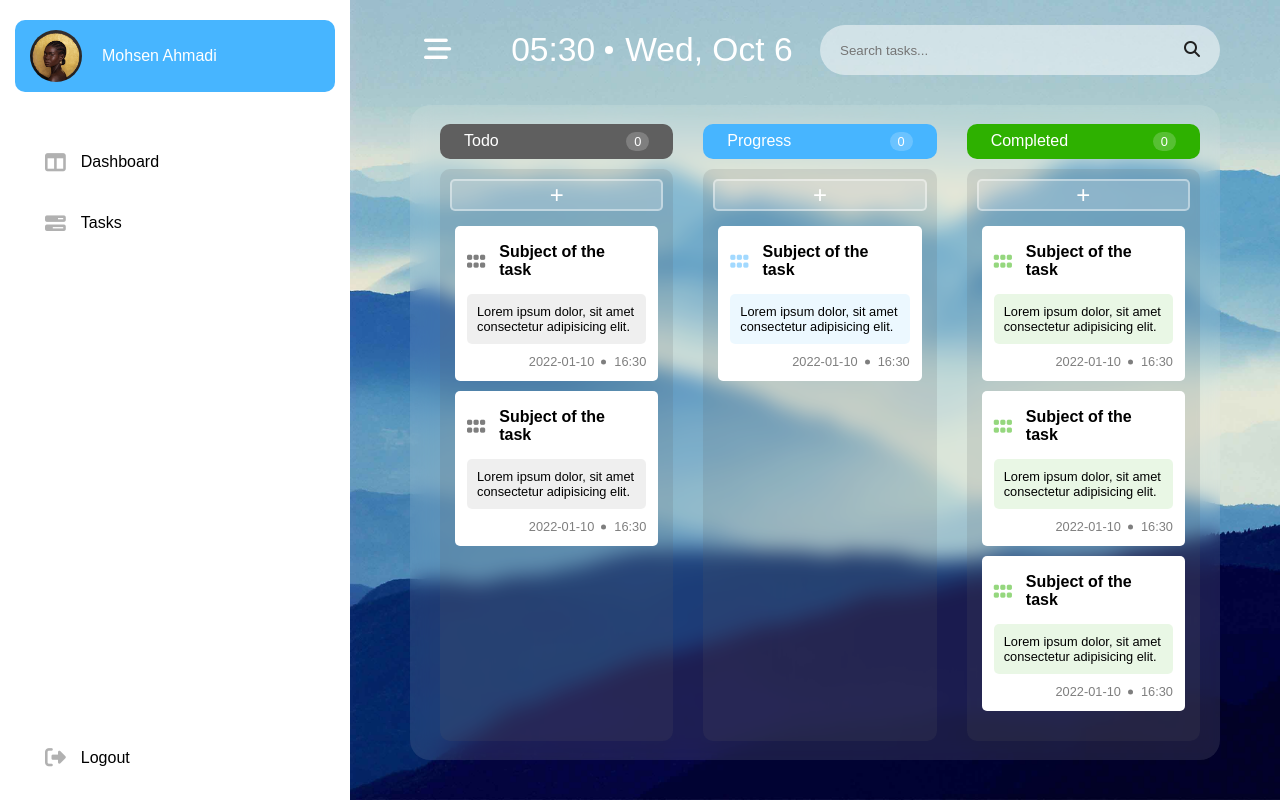
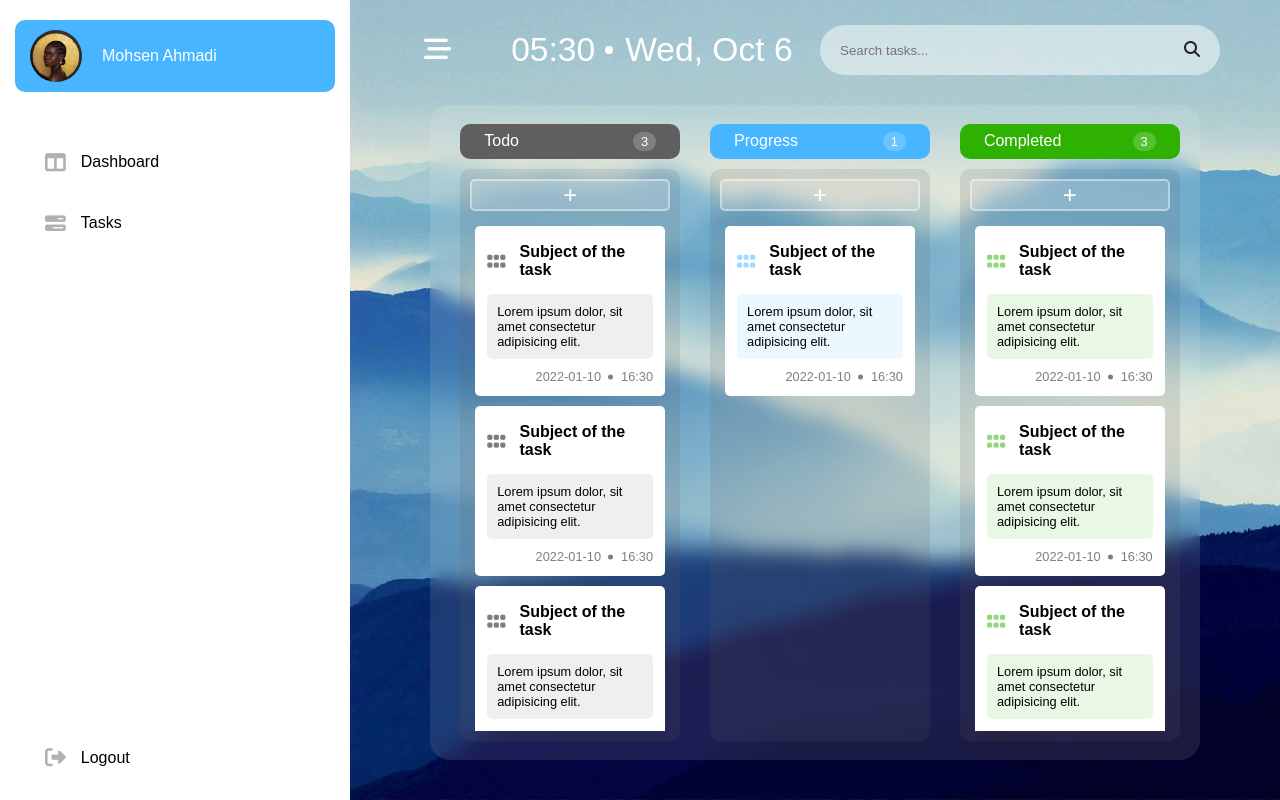
Before and after one commit to mohsen-001/itms-project, a Vue app: page /dashboard in a window 1280 px wide. Built offline with nearby package versions, Linux system fonts and the light colour scheme.

Commit message:
new changes

```diff
--- a/src/components/Task.vue
+++ b/src/components/Task.vue
@@ -1,6 +1,6 @@
 <template>
     <div>
-        <div class="task-bar-item" @click.right.prevent="showMenu">
+        <div class="task-bar-item">
             <div class="task-bar-item-subject">
                 <i class="fa-solid fa-grip"></i>
                 <div class="subject">Subject of the task</div>
@@ -14,14 +14,6 @@
                 <span class="update-time">16:30</span>
             </div>
         </div>
-
-        <div id="right_click" :class="show_menu?'showIt':''" v-show="show_menu">
-            <ul>
-                <li>Open</li>
-                <li>Delete</li>
-                <li>Edit</li>
-            </ul>
-        </div>
     </div>
 </template>
 
@@ -30,14 +22,10 @@ export default {
     name: "task-item",
     data() {
         return {
-            show_menu: false,
+
         }
     },
-    methods: {
-        showMenu(){
-            this.show_menu = true;
-        }
-    }
+    methods: {}
 }
 </script>
 
--- a/src/components/Taskbar.vue
+++ b/src/components/Taskbar.vue
@@ -13,7 +13,7 @@
 
             <div class="task-bar-body">
 
-                <button class="task-bar-add">+</button>
+                <button @click="$emit('addClickBtn')" class="task-bar-add">+</button>
 
                 <div class="task-bar-holder">
                     <slot></slot>
--- a/src/views/Dashboard.vue
+++ b/src/views/Dashboard.vue
@@ -10,7 +10,8 @@
                     <div class="task-container">
 
                         <!-- TODO -->
-                        <Taskbar task_bar_header="Todo" :task_bar_count="task_todo_count">
+                        <Taskbar task_bar_header="Todo" :task_bar_count="task_todo_count" task_type="todo" @addClickBtn="addTask">
+                            <Task />
                             <Task />
                             <Task />
 
@@ -60,8 +61,23 @@ export default {
     methods: {
         toggleSidebar() {
             this.$refs.navbar.collapsSidebar()
+        },
+
+        addTask(e) {
+            const btnPlace = e.target;
+            console.log(btnPlace);
         }
+
     },
+    mounted() {
+
+            const todoTasks = document.querySelector("#todo .task-bar-holder").children;
+            const inprogressTasks = document.querySelector("#inprogress-theme .task-bar-holder").children;
+            const doneTasks = document.querySelector("#done-theme .task-bar-holder").children;
+            this.task_todo_count = todoTasks.length;
+            this.task_progress_count = inprogressTasks.length;
+            this.task_complete_count = doneTasks.length;
+    }
 };
 </script>
 
@@ -84,12 +100,14 @@ export default {
     background-color: rgb(255, 203, 107);
 }
 
-/* #content {
-    background-color: rgb(129, 129, 129);
-} */
+#content {
+    display: flex;
+    justify-content: center;
+    align-items: center;
+}
 
 .task-container {
-    width: 100%;
+    max-width: 95%;
     height: auto;
     background-color: rgba(255, 255, 255, 0.1);
     border-radius: 20px;
--- a/src/views/Signup.vue
+++ b/src/views/Signup.vue
@@ -87,17 +87,14 @@ export default {
               .slice(0, 1)
               .toUpperCase()}${inputValue.name.substring(1)} is required!`
           );
-        } else if (inputValue.name === 'repassword' && this.passwordValue !== inputValue) {
+        } else if (inputValue.name == 'repassword' && this.passwordValue != inputValue.value) {
 
-          // const emailValidation = /^(([^<>()[\]\\.,;:\s@\"]+(\.[^<>()[\]\\.,;:\s@\"]+)*)|(\".+\"))@((\[[0-9]{1,3}\.[0-9]{1,3}\.[0-9]{1,3}\.[0-9]{1,3}\])|(([a-zA-Z\-0-9]+\.)+[a-zA-Z]{2,}))$/;
-          //   if (inputValue.name == 'email' && inputValue.value.match(emailValidation)) {
-          //     console.log('worked!');
-          // }
+
           this.isErr.push(true);
           this.msg_err.push(
             `Password doesn't match!`
           )
-          // console.log(this.msg_err);
+          // console.log(inputValue.value, inputValue.name);
 
         }else {
             // this.isErr = [];
```
